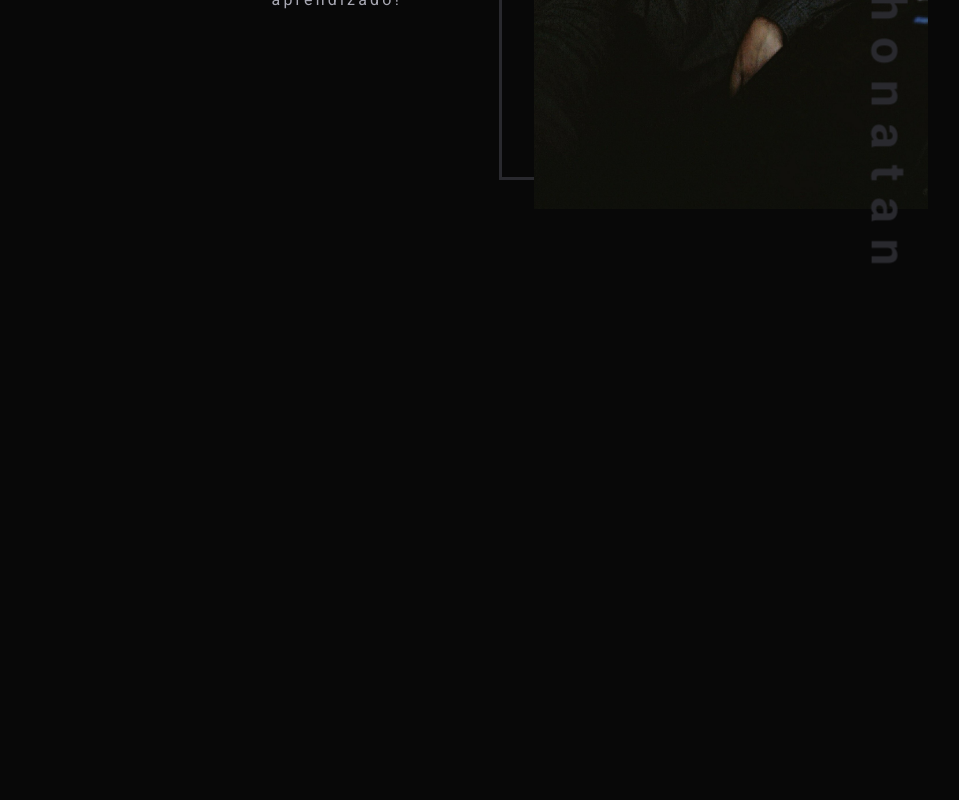
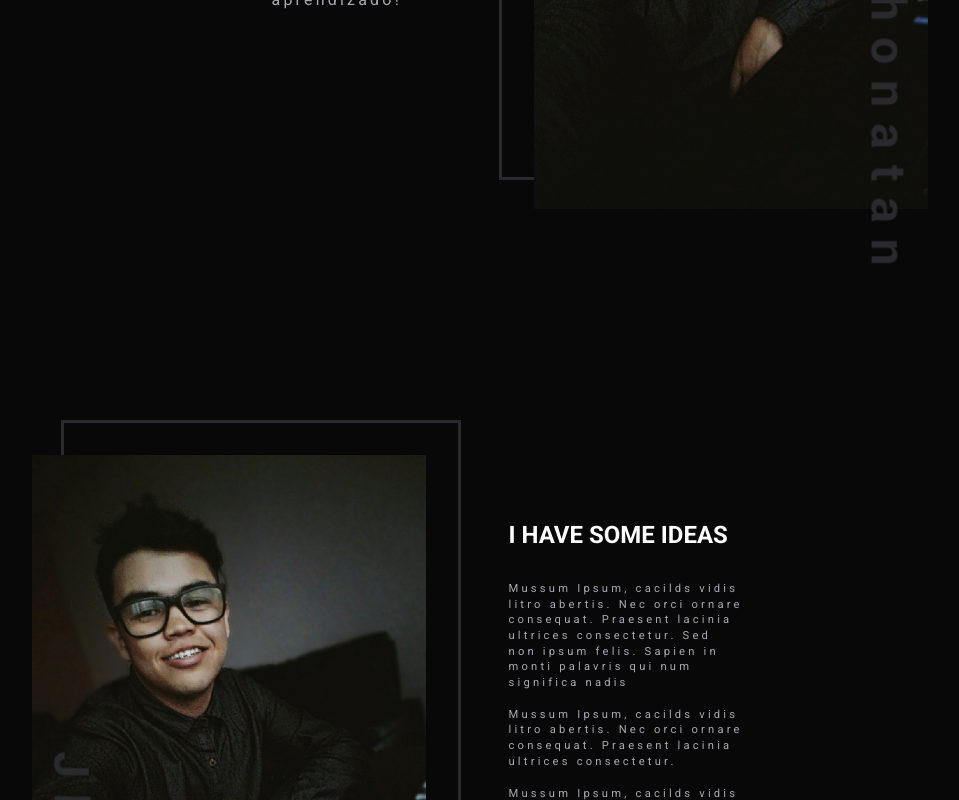
Before and after one commit to ojhones/justMe, a Next.js app: page / in a window 1280 px wide. Shown: the part 580-1380 px from the top of the page, without its empty margins (218-1177 px from the left). Before the commit the page ends 880 px from the top, so only its background shows below. Built offline with nearby package versions, Linux system fonts and the light colour scheme.

Commit message:
Created Trail initial estruture  of component

```diff
--- a/src/components/Header/index.tsx
+++ b/src/components/Header/index.tsx
@@ -24,7 +24,7 @@ export function Header() {
 
         <nav>
           <Link href="/">Home</Link>
-          <Link href="/projects">Projetos</Link>
+          <Link href="/projects">Projects</Link>
         </nav>
       </div>
     </S.Container>
--- /dev/null
+++ b/src/components/Trail/index.tsx
@@ -0,0 +1,76 @@
+import * as S from './styles'
+
+export function Trail() {
+  return (
+    <S.Container>
+
+      <main>
+        <div className="animate__animated  animate__fadeIn">
+          <img
+            src="/images/jhonatanLima.jpg" alt="Jhonatan Lima!"
+            className="animate__animated  animate__fadeInLeft animate__delay-1s"
+          />
+
+          <h3>Jhonatan</h3>
+        </div>
+
+        <aside>
+          <h2>I have some ideas</h2>
+          <p>
+            Mussum Ipsum, cacilds vidis litro abertis.
+            Nec orci ornare consequat. Praesent lacinia ultrices consectetur.
+            Sed non ipsum felis. Sapien in monti palavris qui num significa nadis
+
+          </p>
+
+          <p>
+            Mussum Ipsum, cacilds vidis litro abertis.
+            Nec orci ornare consequat. Praesent lacinia ultrices consectetur.
+          </p>
+
+          <p>
+            Mussum Ipsum, cacilds vidis litro abertis.
+            Nec orci ornare consequat. Praesent lacinia ultrices consectetur.
+            Mussum Ipsum, cacilds vidis litro abertis.
+            Nec orci ornare consequat. Praesent lacinia ultrices consectetur.
+          </p>
+        </aside>
+      </main>
+
+
+      <main>
+        <div className="animate__animated  animate__fadeIn">
+          <img
+            src="/images/jhonatanLima.jpg" alt="Jhonatan Lima!"
+            className="animate__animated  animate__fadeInLeft animate__delay-1s"
+          />
+
+          <h3>Jhonatan</h3>
+        </div>
+
+        <aside>
+          <h2>I have some ideas</h2>
+          <p>
+            Mussum Ipsum, cacilds vidis litro abertis.
+            Nec orci ornare consequat. Praesent lacinia ultrices consectetur.
+            Sed non ipsum felis. Sapien in monti palavris qui num significa nadis
+
+          </p>
+
+          <p>
+            Mussum Ipsum, cacilds vidis litro abertis.
+            Nec orci ornare consequat. Praesent lacinia ultrices consectetur.
+          </p>
+
+          <p>
+            Mussum Ipsum, cacilds vidis litro abertis.
+            Nec orci ornare consequat. Praesent lacinia ultrices consectetur.
+            Mussum Ipsum, cacilds vidis litro abertis.
+            Nec orci ornare consequat. Praesent lacinia ultrices consectetur.
+          </p>
+        </aside>
+      </main>
+
+    </S.Container>
+  )
+}
--- /dev/null
+++ b/src/components/Trail/styles.ts
@@ -0,0 +1,112 @@
+import styled from "styled-components";
+
+export const Container = styled.div`
+  width: 100%;
+  min-height: 100vh;
+
+  display: flex;
+  align-items: center;
+  flex-direction: column;
+  justify-content: center;
+
+  main {
+    width: 100%;
+    min-height: 800px;
+    max-width: 1100px;
+
+    display: flex;
+    align-items: center;
+    justify-content: center;
+
+    div {
+      position: relative;
+
+      width: 25rem;
+      height: 35rem;
+
+      display: flex;
+      align-items: center;
+      justify-content: center;
+
+      border: 3px solid var(--gray-800);
+
+      @media (max-width: 902px) {
+        width: 20rem;
+        height: 30rem;
+      }
+
+      img {
+        top: 2rem;
+        right: 2rem;
+        position: absolute;
+
+        width: 100%;
+        height: 100%;
+
+        object-fit: cover;
+      }
+
+      h3 {
+        left: -40%;
+        bottom: 2rem;
+        position: absolute;
+
+        font-size: 3rem;
+        letter-spacing: 1rem;
+        color: var(--gray-800);
+        transform: rotate(90deg);
+      }
+    }
+
+    aside {
+      width: 25%;
+      margin-left: 3rem;
+
+      h2 {
+        margin: 2rem 0;
+
+        font-size: 1.5rem;
+        text-transform: uppercase;
+      }
+
+      p {
+        margin-top: 1rem;
+        padding-right: 2.5rem;
+
+        font-size: 0.7rem;
+        line-height: 1.4;
+        font-weight: lighter;
+        color: var(--gray-300);
+        letter-spacing: 0.2rem;
+
+        + p {
+          margin-top: 1rem;
+        }
+      }
+    }
+
+    + main {
+      margin-top: -5rem;
+
+      flex-direction: row-reverse;
+
+      div {
+        img {
+          left: 2rem;
+        }
+
+        h3 {
+          left: 56%;
+          bottom: 2rem;
+          position: absolute;
+        }
+      }
+
+      aside {
+        p {
+          text-align: end;
+        }
+      }
+    }
+  }
+`;
--- a/src/components/index.tsx
+++ b/src/components/index.tsx
@@ -1,7 +1,9 @@
 import { SEO } from './SEO'
+import { Trail } from './Trail'
 import { Header } from './Header'
 
 export {
   SEO,
+  Trail,
   Header
 }
--- a/src/pages/index.tsx
+++ b/src/pages/index.tsx
@@ -1,4 +1,9 @@
 import Typewriter from 'typewriter-effect'
+
+import {
+  Trail
+} from '../components'
+
 import * as S from '../styles/pages/index'
 
 export default function Home() {
@@ -13,7 +18,7 @@ export default function Home() {
                 'Front-end Developer',
                 'Desenvolvido por <a href="http://jhonatanlima.com.br">Jhonatan Lima</a> ',
                 'Github: <a href="https://github.com/jhonatanllima">jhonatanllima</a> ',
-                'Linkedin: <a href="https://www.linkedin.com/in/jhonatan-lima-75a2a0142/">/Jhonatan Lima</a> ',
+                'Linkedin: <a href="https://www.linkedin.com/in/jhonatan-lima-75a2a0142/">Jhonatan Lima</a> ',
               ],
               autoStart: true,
               loop: true,
@@ -39,6 +44,8 @@ export default function Home() {
           </div>
         </aside>
       </S.Wrapper>
+
+      <Trail />
     </S.Container>
   )
 }
--- a/src/styles/pages/index.ts
+++ b/src/styles/pages/index.ts
@@ -6,6 +6,7 @@ export const Container = styled.div`
 
   display: flex;
   align-items: center;
+  flex-direction: column;
   justify-content: center;
 `;
 
```
